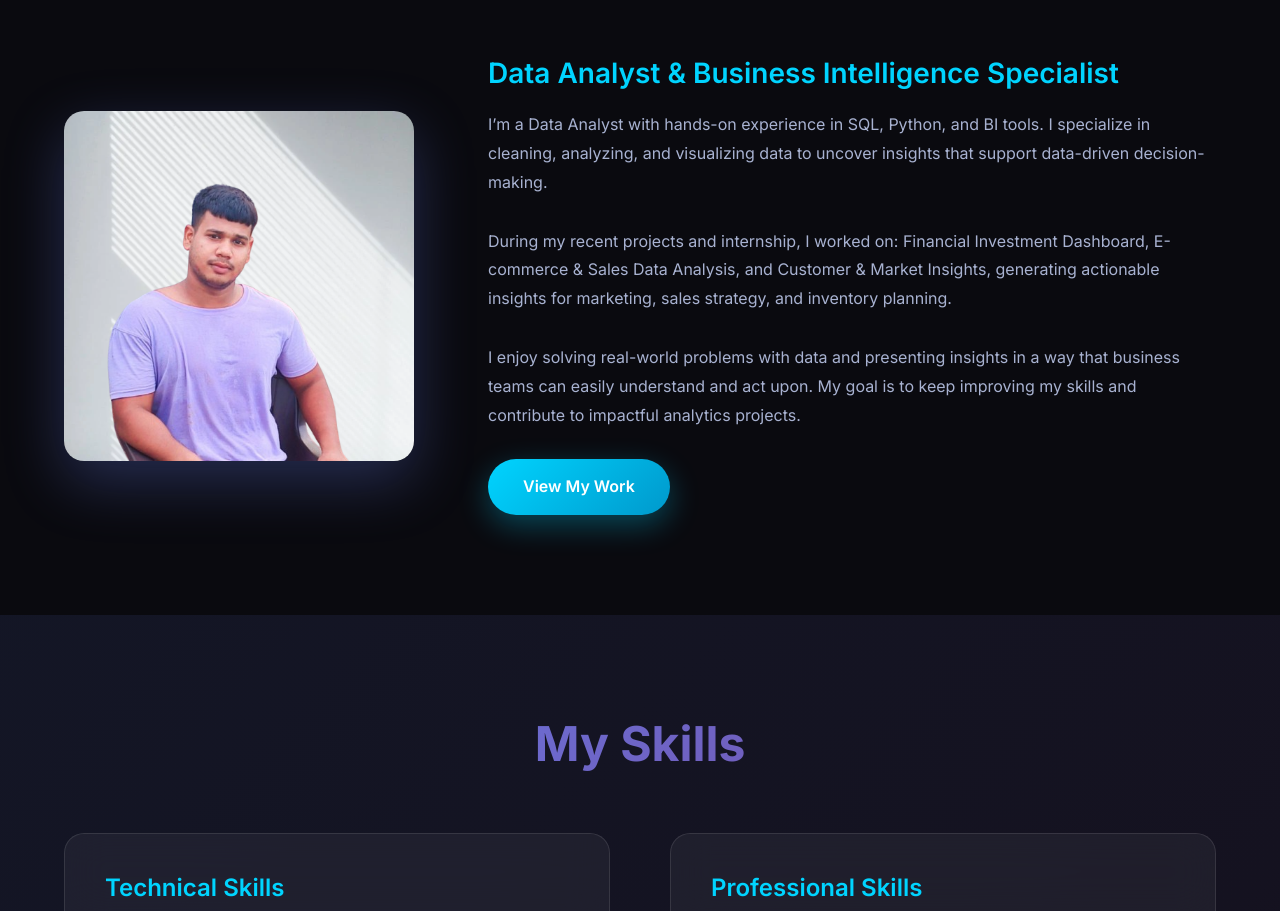
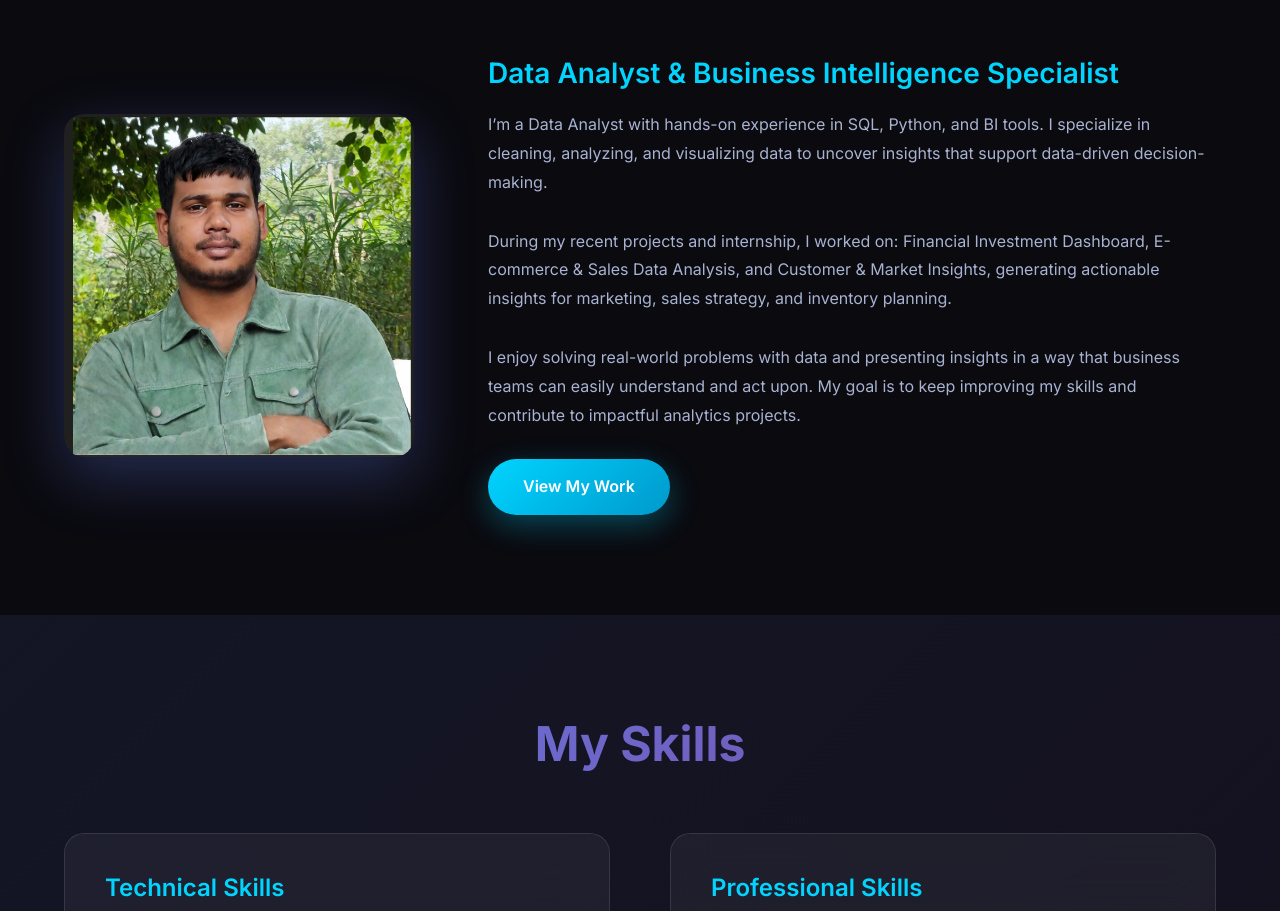
Before and after one commit to BHARTCHAUHAN/BHARTCHAUHAN.github.io, a plain HTML site: page index.html in a window 1280 px wide. Shown: the part 961-1872 px from the top of the page. Drawn offline with nearby package versions, Linux system fonts and the light colour scheme.

Commit message:
Update index.html

```diff
--- a/index.html
+++ b/index.html
@@ -67,7 +67,7 @@
         <h2 class="section-title" data-aos="fade-up">About Me</h2>
         <div class="about-content">
             <div class="about-image" data-aos="fade-right">
-                <img src="1756192311108.IMG_20250816_181318_448-removebg-preview.png" alt="Profile picture of Bhart Chauhan">
+                <img src="Screenshot 2025-09-09 175556.png" alt="Profile picture of Bhart Chauhan">
             </div>
             <div class="about-text" data-aos="fade-left">
                 <h3>Data Analyst & Business Intelligence Specialist</h3>
```
